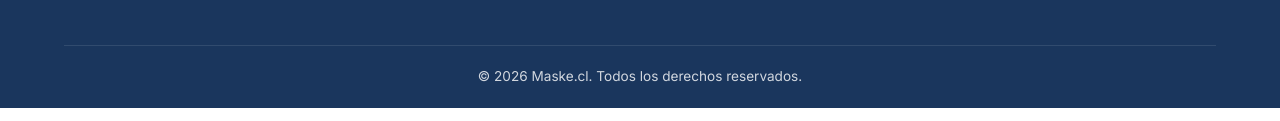
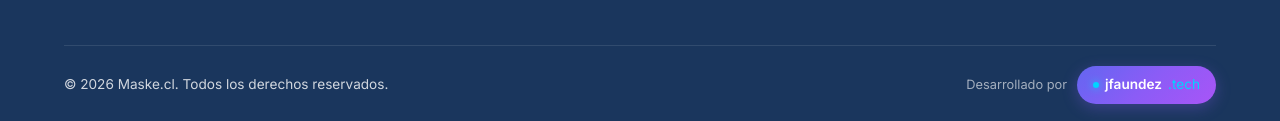
Before and after one commit to juanignacio88/maske.cl, a plain HTML site: page index.html in a window 1280 px wide. Shown: the part 2614-2735 px from the top of the page. Drawn offline with Linux system fonts and the light colour scheme; no server answers.

Commit message:
agrega credito desarrollo jfaundez.tech con branding purple/cyan

```diff
--- a/css/styles.css
+++ b/css/styles.css
@@ -960,10 +960,65 @@ img {
     padding-top: 20px;
     text-align: center;
     font-size: 0.85rem;
+    display: flex;
+    justify-content: space-between;
+    align-items: center;
+    flex-wrap: wrap;
+    gap: 16px;
+}
+
+/* Developer Credit - jfaundez.tech branding */
+.developer-credit {
+    display: flex;
+    align-items: center;
+    gap: 10px;
+    font-size: 0.8rem;
+    color: rgba(255, 255, 255, 0.6);
+}
+
+.developer-credit span {
+    font-weight: 400;
+}
+
+.jfaundez-btn {
+    display: inline-flex;
+    align-items: center;
+    gap: 6px;
+    padding: 8px 16px;
+    background: linear-gradient(135deg, #6366f1 0%, #8b5cf6 50%, #a855f7 100%);
+    border-radius: 50px;
+    color: white;
+    font-weight: 700;
+    font-size: 0.85rem;
+    text-decoration: none;
+    transition: all 0.3s ease;
+    box-shadow: 0 4px 15px rgba(139, 92, 246, 0.3);
+}
+
+.jfaundez-btn:hover {
+    transform: translateY(-2px);
+    box-shadow: 0 6px 20px rgba(139, 92, 246, 0.5);
+    background: linear-gradient(135deg, #7c3aed 0%, #8b5cf6 50%, #a855f7 100%);
+}
+
+.jfaundez-dot {
+    width: 6px;
+    height: 6px;
+    background: #00d4ff;
+    border-radius: 50%;
+    box-shadow: 0 0 8px #00d4ff;
+}
+
+.jfaundez-tech {
+    color: #00d4ff;
+    font-weight: 600;
 }
 
 @media (max-width: 768px) {
-    .footer-grid { grid-template-columns: 1fr; gap: 32px; }
+    .footer-bottom {
+        flex-direction: column;
+        text-align: center;
+    }
 }
 
 /* ==========================================================================
--- a/index.html
+++ b/index.html
@@ -197,6 +197,13 @@
             </div>
             <div class="footer-bottom">
                 <p>&copy; 2026 Maske.cl. Todos los derechos reservados.</p>
+                <div class="developer-credit">
+                    <span>Desarrollado por</span>
+                    <a href="https://jfaundez.tech" target="_blank" class="jfaundez-btn">
+                        <span class="jfaundez-dot"></span>
+                        jfaundez<span class="jfaundez-tech">.tech</span>
+                    </a>
+                </div>
             </div>
         </div>
     </footer>
```
